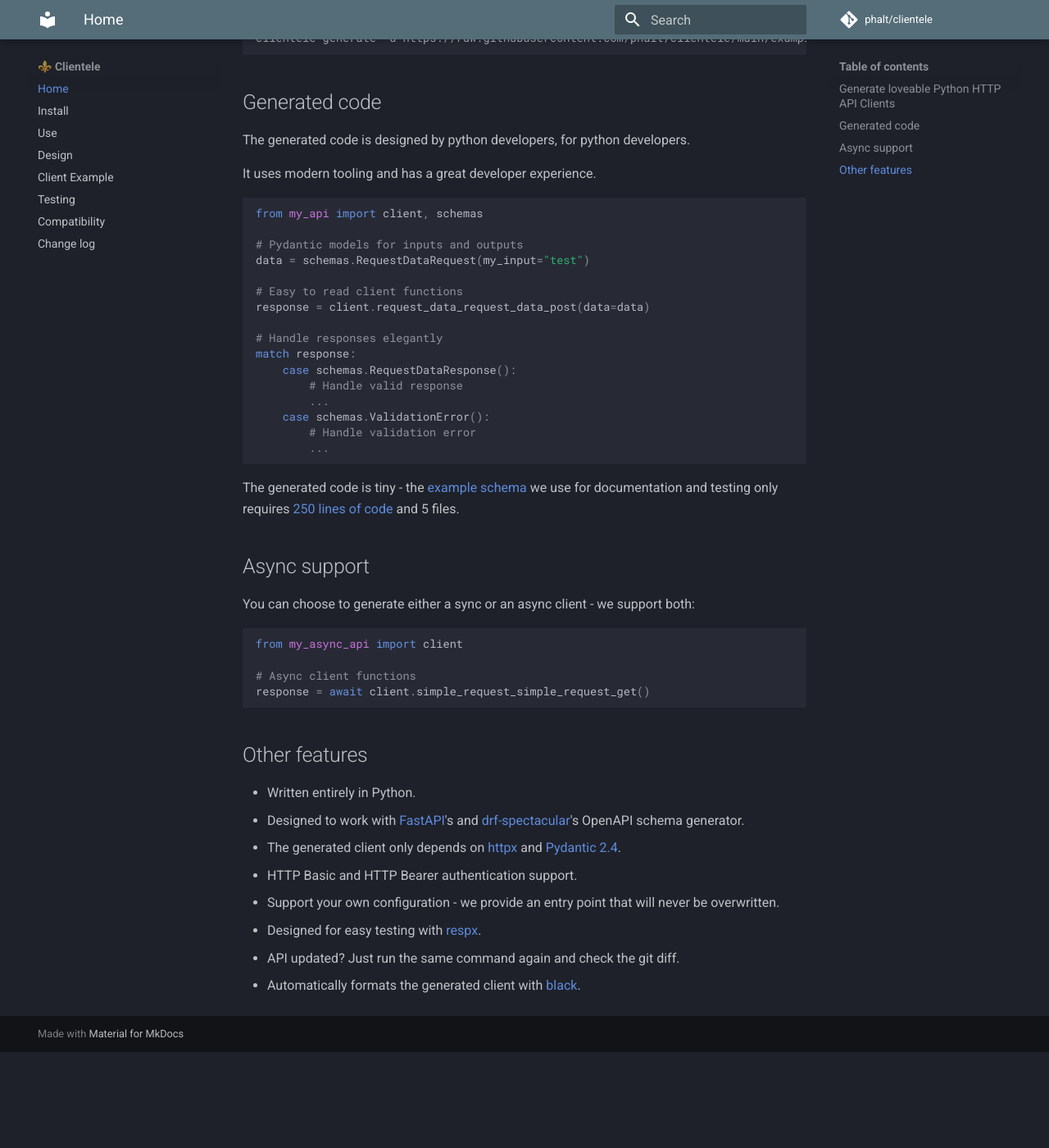
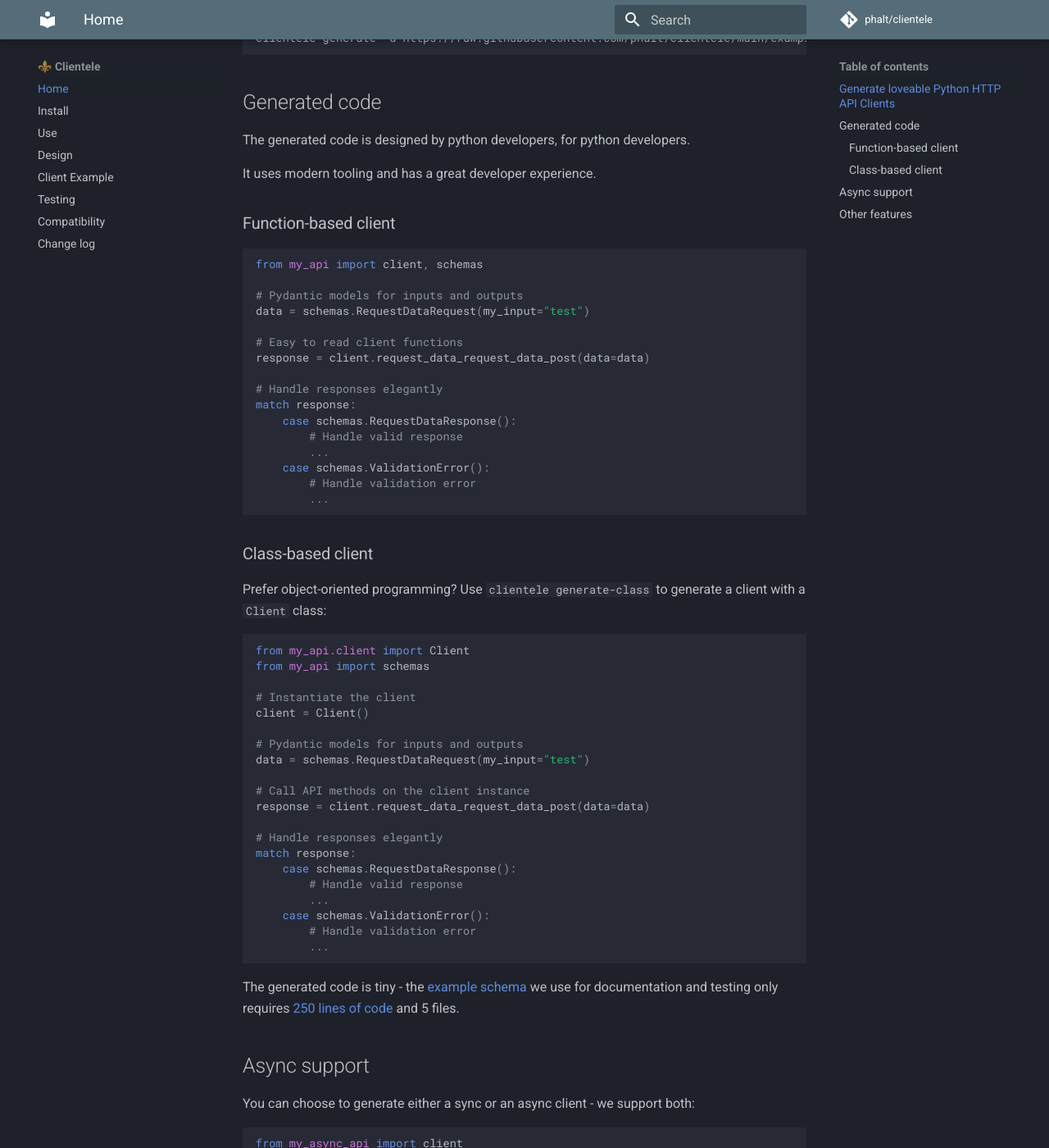
Before and after one commit to phalt/clientele, an MkDocs documentation site: the page built from docs/index.md, in a window 1280 px wide and 1400 px high, scrolled down 388 px. Shown: the whole window at 82% size. Built offline with MkDocs 1.6.1 and Material for MkDocs 9.7.7, drawn with Linux system fonts in a browser that asks for light colours; comment, search, counter and statistics services are not loaded; before the commit the page ends 1671 px from its top, so only the background shows below that.

Commit message:
Add class-based client examples to README and docs index
Co-authored-by: phalt <490685+phalt@users.noreply.github.com>

````diff
--- a/docs/index.md
+++ b/docs/index.md
@@ -24,6 +24,8 @@ The generated code is designed by python developers, for python developers.
 
 It uses modern tooling and has a great developer experience.
 
+### Function-based client
+
 ```py
 from my_api import client, schemas
 
@@ -31,6 +33,33 @@ from my_api import client, schemas
 data = schemas.RequestDataRequest(my_input="test")
 
 # Easy to read client functions
+response = client.request_data_request_data_post(data=data)
+
+# Handle responses elegantly
+match response:
+    case schemas.RequestDataResponse():
+        # Handle valid response
+        ...
+    case schemas.ValidationError():
+        # Handle validation error
+        ...
+```
+
+### Class-based client
+
+Prefer object-oriented programming? Use `clientele generate-class` to generate a client with a `Client` class:
+
+```py
+from my_api.client import Client
+from my_api import schemas
+
+# Instantiate the client
+client = Client()
+
+# Pydantic models for inputs and outputs
+data = schemas.RequestDataRequest(my_input="test")
+
+# Call API methods on the client instance
 response = client.request_data_request_data_post(data=data)
 
 # Handle responses elegantly
````
Also changed, not shown: README.md (+29 -0 lines).
